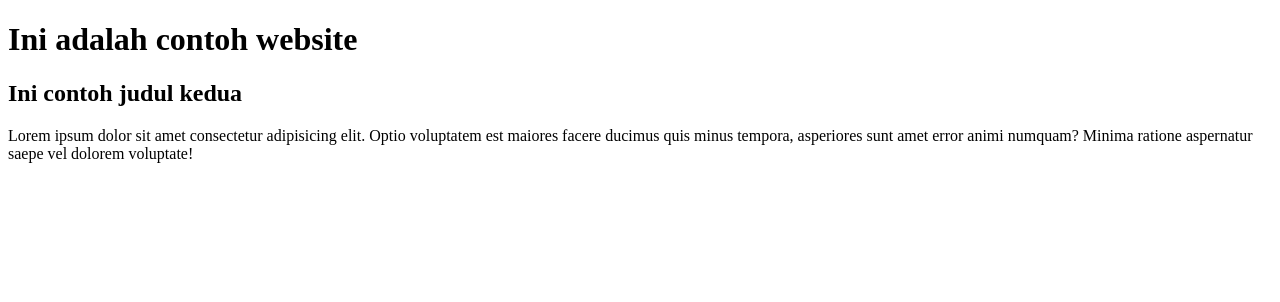
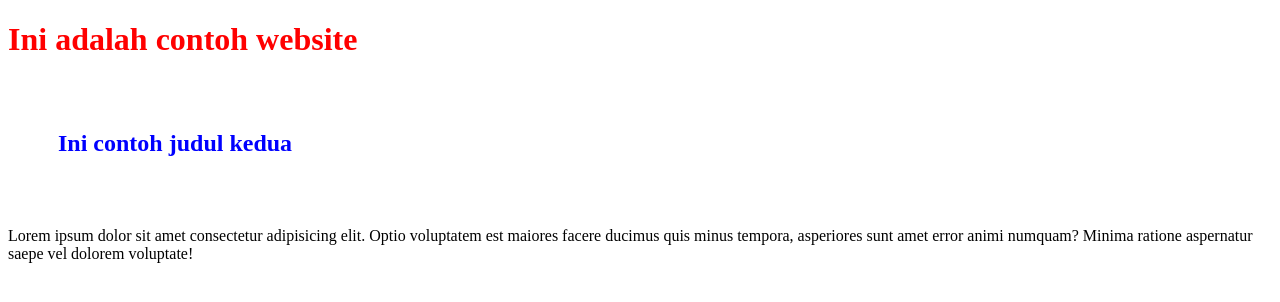
Before and after one commit to Hilmantm/my-application, a plain HTML site: page index.html in a window 1280 px wide. Drawn offline with Linux system fonts and the light colour scheme.

Commit message:
Add style for h1 and h2

```diff
--- a/index.html
+++ b/index.html
@@ -5,6 +5,7 @@
     <meta http-equiv="X-UA-Compatible" content="IE=edge">
     <meta name="viewport" content="width=device-width, initial-scale=1.0">
     <title>Hilman Website</title>
+    <link rel="stylesheet" href="style.css">
 </head>
 <body>
     <h1>Ini adalah contoh website</h1>
--- /dev/null
+++ b/style.css
@@ -0,0 +1,7 @@
+h1 {
+    color: red;
+}
+h2 {
+    color: blue;
+    padding: 50px;
+}
```
